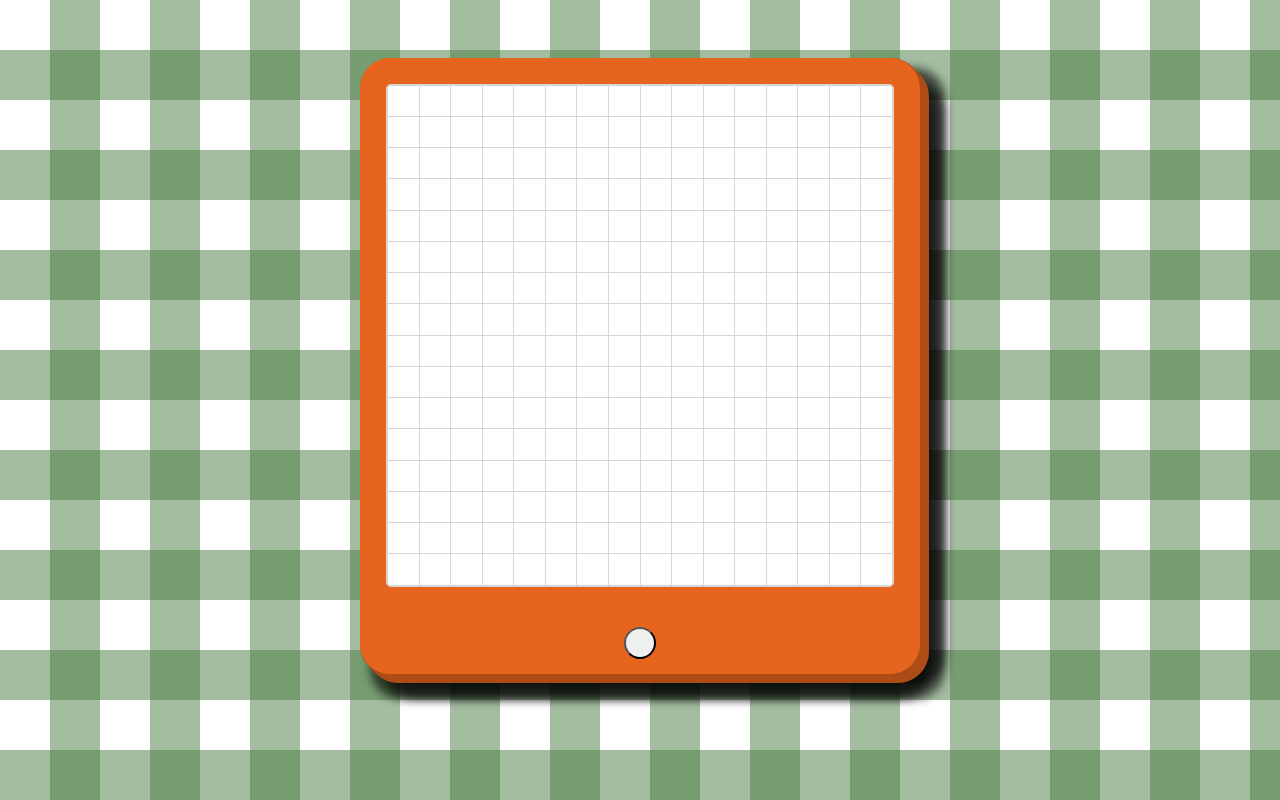
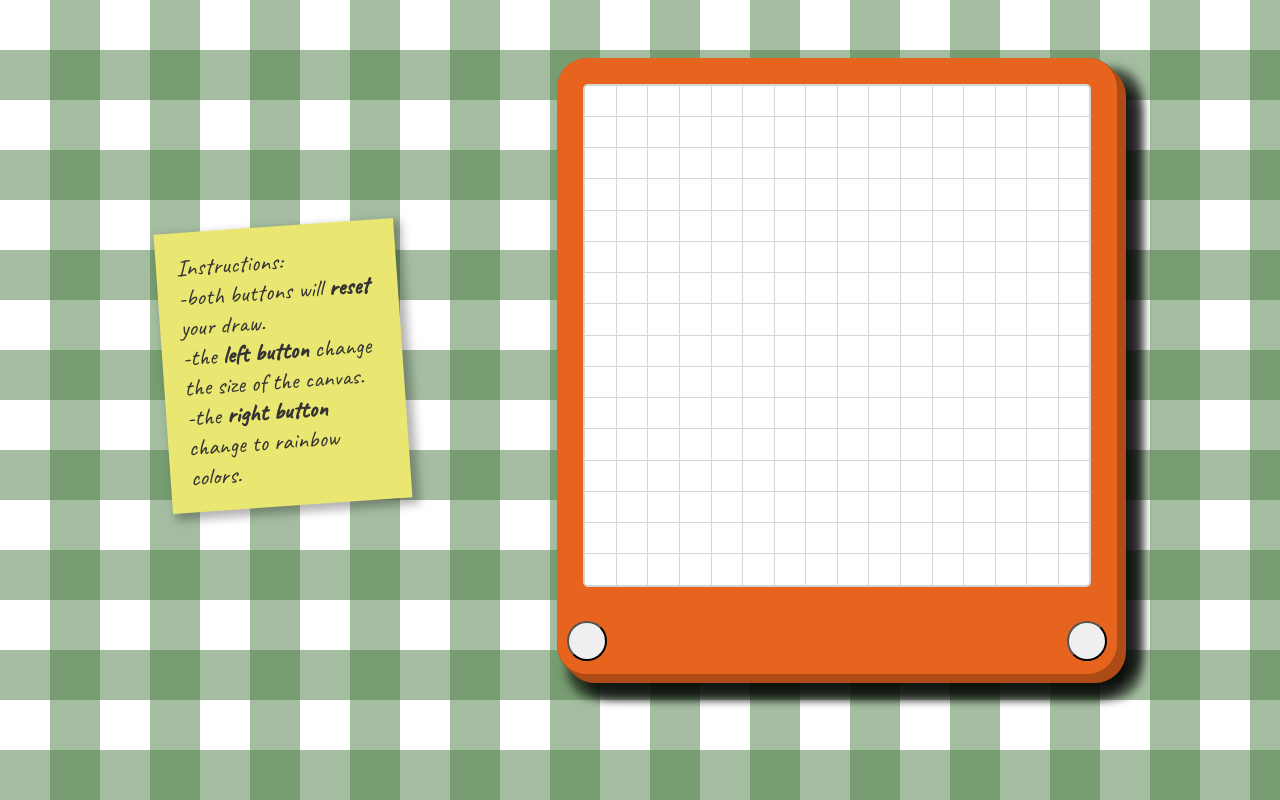
Before and after one commit to leoc01/etch-a-sketch, a plain HTML site: page index.html in a window 1280 px wide. Drawn offline with Linux system fonts and the light colour scheme.

Commit message:
button two and instruction notes added

```diff
--- a/index.html
+++ b/index.html
@@ -1,17 +1,30 @@
 <!DOCTYPE html>
 <html>
+
 <head>
     <link rel="stylesheet" href="style.css">
 </head>
+
 <body>
+    <div class="quote-container">
+        <i class="pin"></i>
+        <p class="note yellow">
+            Instructions:<br>
+            -both buttons will <strong>reset</strong> your draw.<br>
+            -the <strong>left button</strong> change the size of the canvas.<br>
+            -the <strong>right button</strong> change to rainbow colors.<br>
+        </p>
+    </div>
     <div id="etchBoard">
         <div id="blocks">
 
         </div>
         <div id="controls">
             <button></button>
+            <button></button>
         </div>
     </div>
     <script src="etchasketch.js"></script>
 </body>
+
 </html>
--- a/style.css
+++ b/style.css
@@ -1,6 +1,8 @@
+@import url('https://fonts.googleapis.com/css2?family=Caveat&display=swap');
+
 body {
   display: flex;
-  justify-content: center;
+  justify-content: space-evenly;
   align-items: center;
   align-content: center;
   height: auto;
@@ -66,12 +68,41 @@ body {
 }
 
 #controls {
-  justify-self: center;
+  padding: 0 10px 5px 10px;
+  display: flex;
+  justify-content: space-between;
   align-self: center;
 }
 
 button {
-  height: 2rem;
-  width: 2rem;
+  height: 2.5rem;
+  width: 2.5rem;
   border-radius: 50%;
 }
+
+.quote-container {
+  margin-top: 50px;
+  position: relative;
+}
+
+.note {
+  color: #333;
+  position: relative;
+  width: 200px;
+  margin: 0 auto;
+  padding: 20px;
+  font-family: 'Caveat', cursive;
+  font-size: 24px;
+  box-shadow: 5px 5px 10px 2px rgba(0,0,0,0.3);
+}
+
+.note .author {
+  display: block;
+  margin: 40px 0 0 0;
+  text-align: right;
+}
+
+.yellow {
+  background: #eae672;
+  transform: rotate(-4deg);
+}
```
Lines whose indentation alone changed are shown as unchanged.
